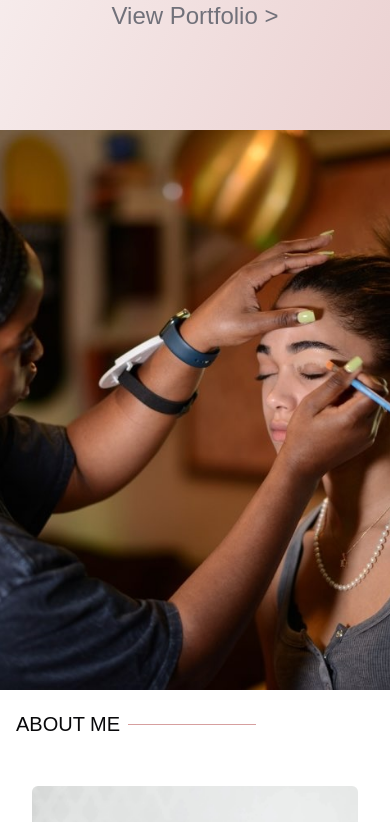
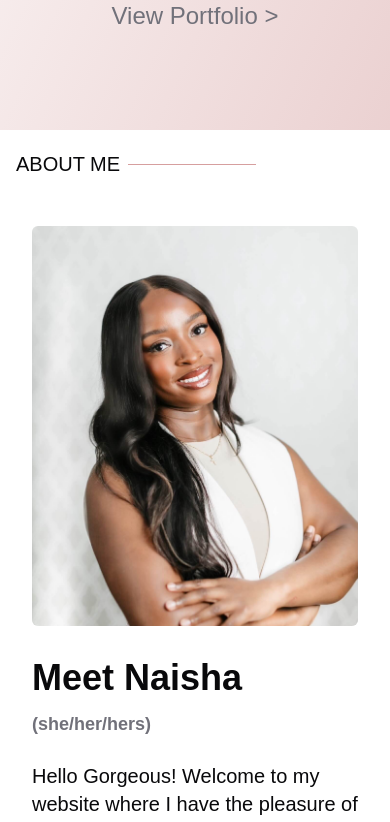
Before and after one commit to thatsehannah/sha-sha-faces, a Next.js app: page / in a window 390 px wide. Shown: the part 800-1622 px from the top of the page. Built offline with nearby package versions, Linux system fonts and the light colour scheme; a web font is replaced by a local one.

Commit message:
hiding section breaker on mobile

```diff
--- a/components/home/SectionBreaker.tsx
+++ b/components/home/SectionBreaker.tsx
@@ -2,7 +2,7 @@ import React from 'react';
 
 const SectionBreaker = () => {
   return (
-    <div className='w-screen h-[35rem] bg-center bg-cover bg-fixed bg-no-repeat bg-section-breaker' />
+    <div className='hidden lg:block w-screen h-[35rem] bg-center bg-cover bg-fixed bg-no-repeat bg-section-breaker' />
   );
 };
 
```
